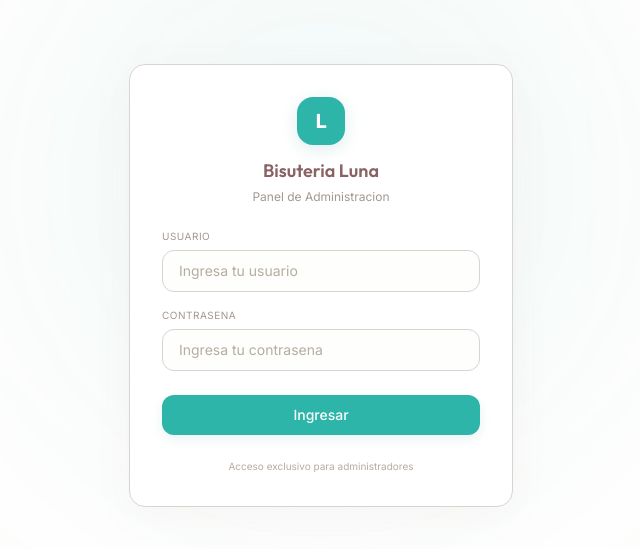
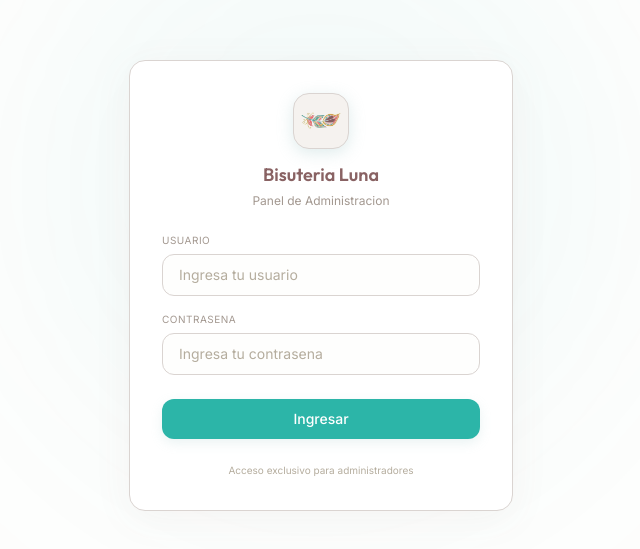
Before and after one commit to rodorl3gh/onda-luna-bis, a React (Vite) app in the folder client/: page /admin in a window 1280 px wide. Shown: the part 115-664 px from the top of the page, without its empty margins (319-959 px from the left). Built offline with nearby package versions, Linux system fonts and the light colour scheme.

Commit message:
feat: usar icono de pluma en interfaz y favicon

```diff
--- a/client/index.html
+++ b/client/index.html
@@ -3,6 +3,8 @@
   <head>
     <meta charset="UTF-8" />
     <meta name="viewport" content="width=device-width, initial-scale=1.0" />
+    <link rel="icon" type="image/png" href="/favicon.png" />
+    <link rel="apple-touch-icon" href="/favicon.png" />
     <title>Bisuteria Luna — Onda by GLA</title>
     <link rel="preconnect" href="https://fonts.googleapis.com" />
     <link rel="preconnect" href="https://fonts.gstatic.com" crossorigin />
--- a/client/src/components/layout/AdminLayout.tsx
+++ b/client/src/components/layout/AdminLayout.tsx
@@ -33,8 +33,8 @@ export default function AdminLayout({ children }: { children: ReactNode }) {
 
         <div className="relative w-full max-w-sm p-8 rounded-2xl bg-[var(--admin-bg-secondary)] border border-[var(--admin-border)] shadow-[0_8px_40px_var(--admin-shadow)] animate-scale-in">
           <div className="text-center mb-6">
-            <div className="w-12 h-12 rounded-2xl bg-[var(--admin-accent)] flex items-center justify-center text-white font-bold text-xl mx-auto mb-3 shadow-[0_4px_16px_rgba(148,193,193,0.3)] font-display">
-              L
+            <div className="w-14 h-14 rounded-2xl bg-[var(--admin-bg-tertiary)] border border-[var(--admin-border)] flex items-center justify-center mx-auto mb-3 shadow-[0_4px_16px_rgba(148,193,193,0.3)] overflow-hidden">
+              <img src="/pluma.png" alt="Luna" className="w-10 h-10 object-contain" />
             </div>
             <h1 className="text-lg font-semibold text-[var(--admin-text)] font-display">
               Bisuteria Luna
--- a/client/src/components/layout/Sidebar.tsx
+++ b/client/src/components/layout/Sidebar.tsx
@@ -54,8 +54,8 @@ export default function Sidebar({ mobileOpen, onClose }: SidebarProps) {
 
       <div className="p-5 border-b border-[var(--admin-border)]">
         <NavLink to="/admin" className="flex items-center gap-3 group">
-          <div className="w-9 h-9 rounded-xl bg-[var(--admin-accent)] flex items-center justify-center text-white font-bold text-sm shadow-[0_4px_12px_rgba(148,193,193,0.25)] group-hover:shadow-[0_4px_20px_rgba(148,193,193,0.4)] transition-shadow">
-            L
+          <div className="w-9 h-9 rounded-xl bg-[var(--admin-bg-tertiary)] border border-[var(--admin-border)] flex items-center justify-center shadow-[0_4px_12px_rgba(148,193,193,0.25)] group-hover:shadow-[0_4px_20px_rgba(148,193,193,0.4)] transition-shadow overflow-hidden">
+            <img src="/pluma.png" alt="Luna" className="w-7 h-7 object-contain" />
           </div>
           <div>
             <h1 className="text-sm font-semibold text-[var(--admin-text)] font-display">
```
Also changed, not shown: client/public/favicon.png (added), client/public/pluma.png (added).
